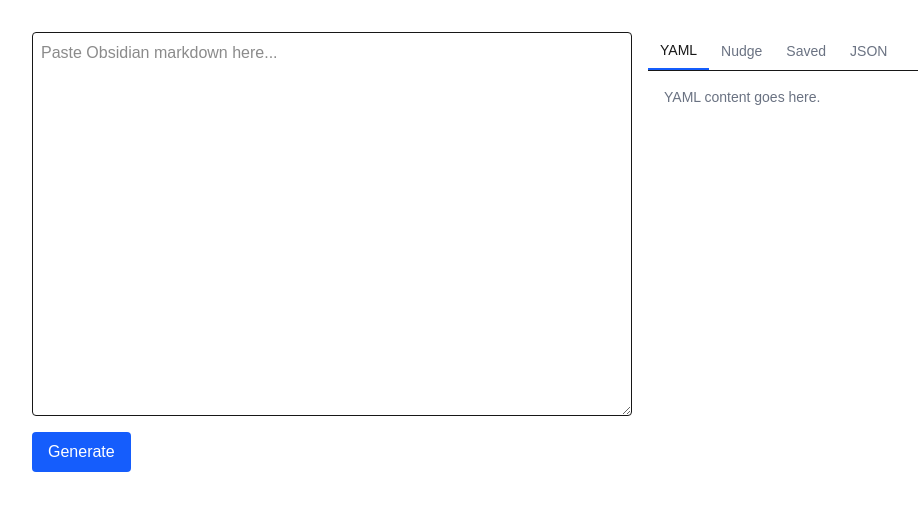
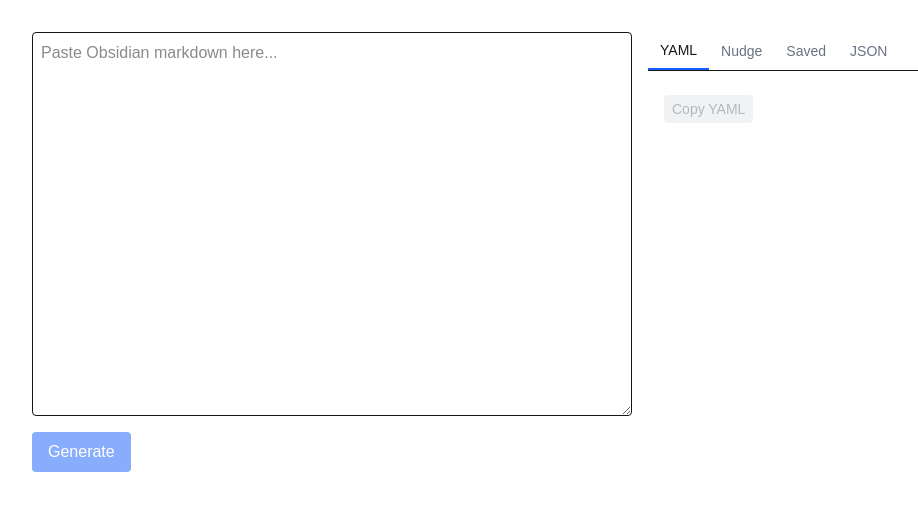
Before and after one commit to tchan1002/actionable-insights, a Next.js app: page /insights in a window 1280 px wide. Shown: the top 510 px of the page, without its empty margins (0-918 px from the left). Built offline with nearby package versions, Linux system fonts and the light colour scheme.

Commit message:
feat: add YAML formatter and generate insights

```diff
--- a/app/insights/page.tsx
+++ b/app/insights/page.tsx
@@ -1,11 +1,65 @@
 "use client";
 import { useState } from "react";
+import { toFrontmatter } from "@/lib/yaml";
 
 const tabs = ["YAML", "Nudge", "Saved", "JSON"] as const;
 type Tab = (typeof tabs)[number];
 
+type ExtractResult = {
+  yaml: {
+    date: string | null;
+    location: string | null;
+    tags: string[];
+    tasks: { done: string[]; todo: string[] };
+    keystone_pattern: string | null;
+    productivity_score: "low" | "med" | "high" | null;
+  };
+  analysis: {
+    meta: string[];
+    mindset: string[];
+    body: string[];
+    action: { shipped: string[]; planned: string[] };
+  };
+  nudge: string;
+  saved: {
+    songs: string[];
+    story_ideas: string[];
+    product_ideas: string[];
+    quotes: string[];
+  };
+};
+
 export default function InsightsPage() {
+  const [md, setMd] = useState("");
   const [activeTab, setActiveTab] = useState<Tab>("YAML");
+  const [loading, setLoading] = useState(false);
+  const [error, setError] = useState<string | null>(null);
+  const [result, setResult] = useState<ExtractResult | null>(null);
+
+  const yaml = result ? toFrontmatter(result) : "";
+
+  async function handleGenerate(): Promise<void> {
+    setError(null);
+    setLoading(true);
+    try {
+      const res = await fetch("/api/extract", {
+        method: "POST",
+        headers: { "Content-Type": "application/json" },
+        body: JSON.stringify({ journal: md }),
+      });
+      if (!res.ok) throw new Error("request failed");
+      const json = (await res.json()) as ExtractResult;
+      setResult(json);
+    } catch {
+      setError("Failed to generate insights");
+    } finally {
+      setLoading(false);
+    }
+  }
+
+  const copyYaml = (): void => {
+    if (yaml) navigator.clipboard.writeText(yaml); // comment: use clipboard API to copy
+  };
 
   return (
     <div className="flex flex-col md:flex-row gap-4 p-4 md:p-8">
@@ -13,13 +67,18 @@ export default function InsightsPage() {
         <textarea
           className="w-full h-96 p-2 border rounded"
           placeholder="Paste Obsidian markdown here..."
+          value={md}
+          onChange={(e) => setMd(e.target.value)}
         />
         <button
           type="button"
-          className="self-start px-4 py-2 bg-blue-600 text-white rounded"
+          className="self-start px-4 py-2 bg-blue-600 text-white rounded disabled:opacity-50"
+          onClick={handleGenerate}
+          disabled={loading || !md}
         >
-          Generate
+          {loading ? "Generating..." : "Generate"}
         </button>
+        {error && <div className="text-red-600 text-sm">{error}</div>}
       </div>
       <div className="flex flex-1 flex-col">
         <div className="flex border-b">
@@ -38,7 +97,32 @@ export default function InsightsPage() {
           ))}
         </div>
         <div className="p-4 text-sm text-gray-500">
-          {activeTab} content goes here.
+          {activeTab === "YAML" && (
+            <div className="flex flex-col gap-2">
+              <pre className="whitespace-pre-wrap">{yaml}</pre>
+              <button
+                type="button"
+                className="self-start px-2 py-1 bg-gray-200 rounded disabled:opacity-50"
+                onClick={copyYaml}
+                disabled={!yaml}
+              >
+                Copy YAML
+              </button>
+            </div>
+          )}
+          {activeTab === "Nudge" && (
+            <pre className="whitespace-pre-wrap">{result?.nudge ?? ""}</pre>
+          )}
+          {activeTab === "Saved" && (
+            <pre className="whitespace-pre-wrap">
+              {result ? JSON.stringify(result.saved, null, 2) : ""}
+            </pre>
+          )}
+          {activeTab === "JSON" && (
+            <pre className="whitespace-pre-wrap">
+              {result ? JSON.stringify(result, null, 2) : ""}
+            </pre>
+          )}
         </div>
       </div>
     </div>
--- /dev/null
+++ b/lib/yaml.ts
@@ -0,0 +1,30 @@
+export function toFrontmatter(doc: {
+  yaml: {
+    date: string | null;
+    location: string | null;
+    tags: string[];
+    tasks: { done: string[]; todo: string[] };
+    keystone_pattern: string | null;
+    productivity_score: "low" | "med" | "high" | null;
+  };
+}): string {
+  const y = doc.yaml;
+  const fmt = (v: string | null): string =>
+    v !== null ? JSON.stringify(v) : "null"; // comment: use JSON.stringify to escape strings
+  const arr = (a: string[]): string =>
+    a.length ? `[${a.map((s) => JSON.stringify(s)).join(", ")}]` : "[]"; // comment: serialize arrays safely
+
+  const lines = [
+    "---",
+    `date: ${fmt(y.date)}`,
+    `location: ${fmt(y.location)}`,
+    `tags: ${arr(y.tags)}`,
+    "tasks:",
+    `  done: ${arr(y.tasks.done)}`,
+    `  todo: ${arr(y.tasks.todo)}`,
+    `keystone_pattern: ${fmt(y.keystone_pattern)}`,
+    `productivity_score: ${fmt(y.productivity_score)}`,
+    "---",
+  ];
+  return lines.join("\n");
+}
```
